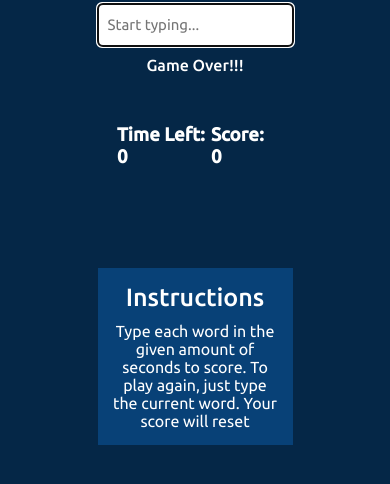
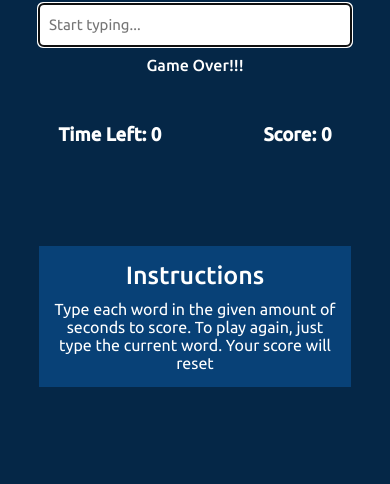
Before and after one commit to Savaaa22/wordbeater, a plain HTML site: page index.html in a window 390 px wide. Shown: the part 254-738 px from the top of the page. Drawn offline with Linux system fonts and the light colour scheme.

Commit message:
mobile responsive

```diff
--- a/style.css
+++ b/style.css
@@ -94,3 +94,15 @@ main {
   font-weight: 500;
   padding-bottom: 10px;
 }
+
+@media (max-width: 600px) {
+  #word-input {
+    width: 80%;
+  }
+  .time-score {
+    width: 70%;
+  }
+  .instructions {
+    width: 80%;
+  }
+}
```
